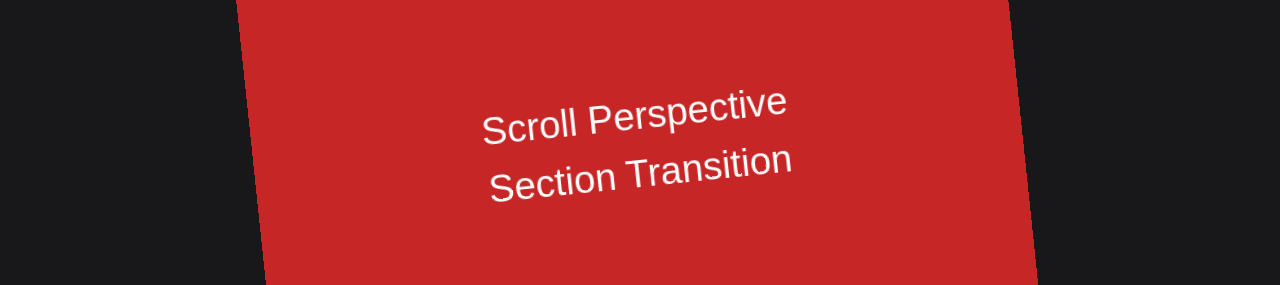
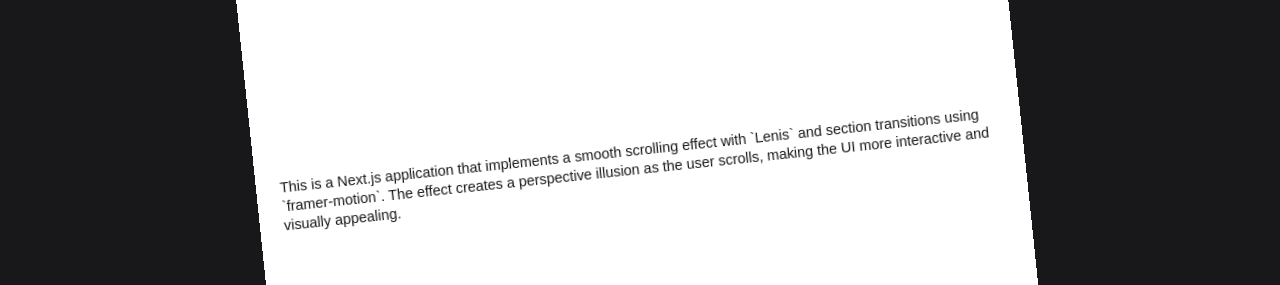
Before and after one commit to adity672roy/section-transition, a Next.js app: page / in a window 1280 px wide. Shown: the part 231-516 px from the top of the page. Built offline with nearby package versions, Linux system fonts and the light colour scheme.

Commit message:
changed section1

```diff
--- a/src/app/page.js
+++ b/src/app/page.js
@@ -39,13 +39,9 @@
   return (
     <motion.div
       style={{ scale, rotate }}
-      className="sticky top-0 h-screen  bg-[#C72626] text-[5vw] flex flex-col items-center justify-center text-white pb-[10vh]"
+      className="sticky top-0 h-screen  bg-white text-2xl flex flex-col items-center justify-center p-10"
     >
-      <p>Scroll Perspective</p>
-      <div className="flex gap-4">
-        <p>Section</p>
-        <p>Transition</p>
-      </div>
+      <p>This is a Next.js application that implements a smooth scrolling effect with `Lenis` and section transitions using `framer-motion`. The effect creates a perspective illusion as the user scrolls, making the UI more interactive and visually appealing.</p>
     </motion.div>
   );
 };
```
